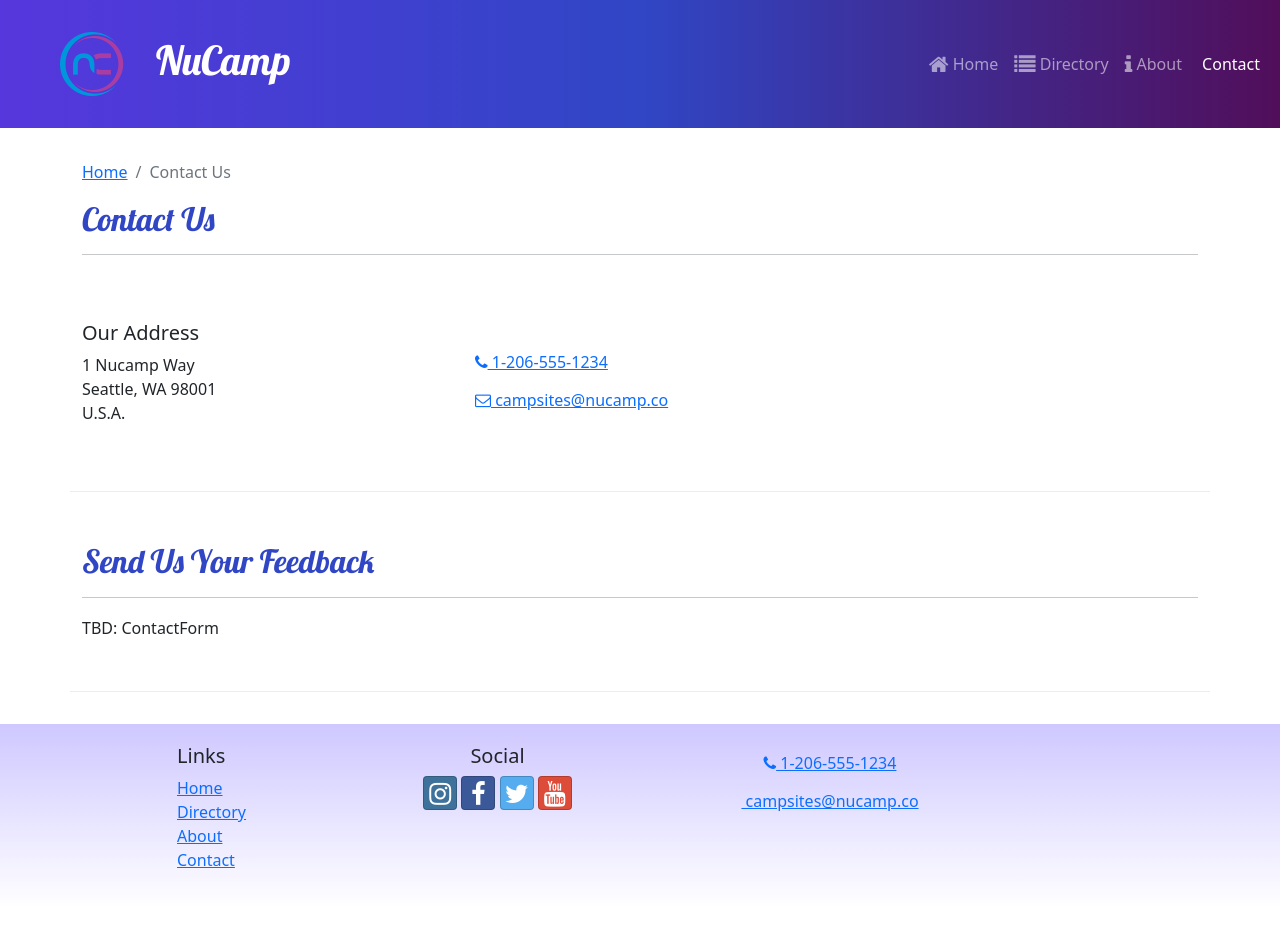
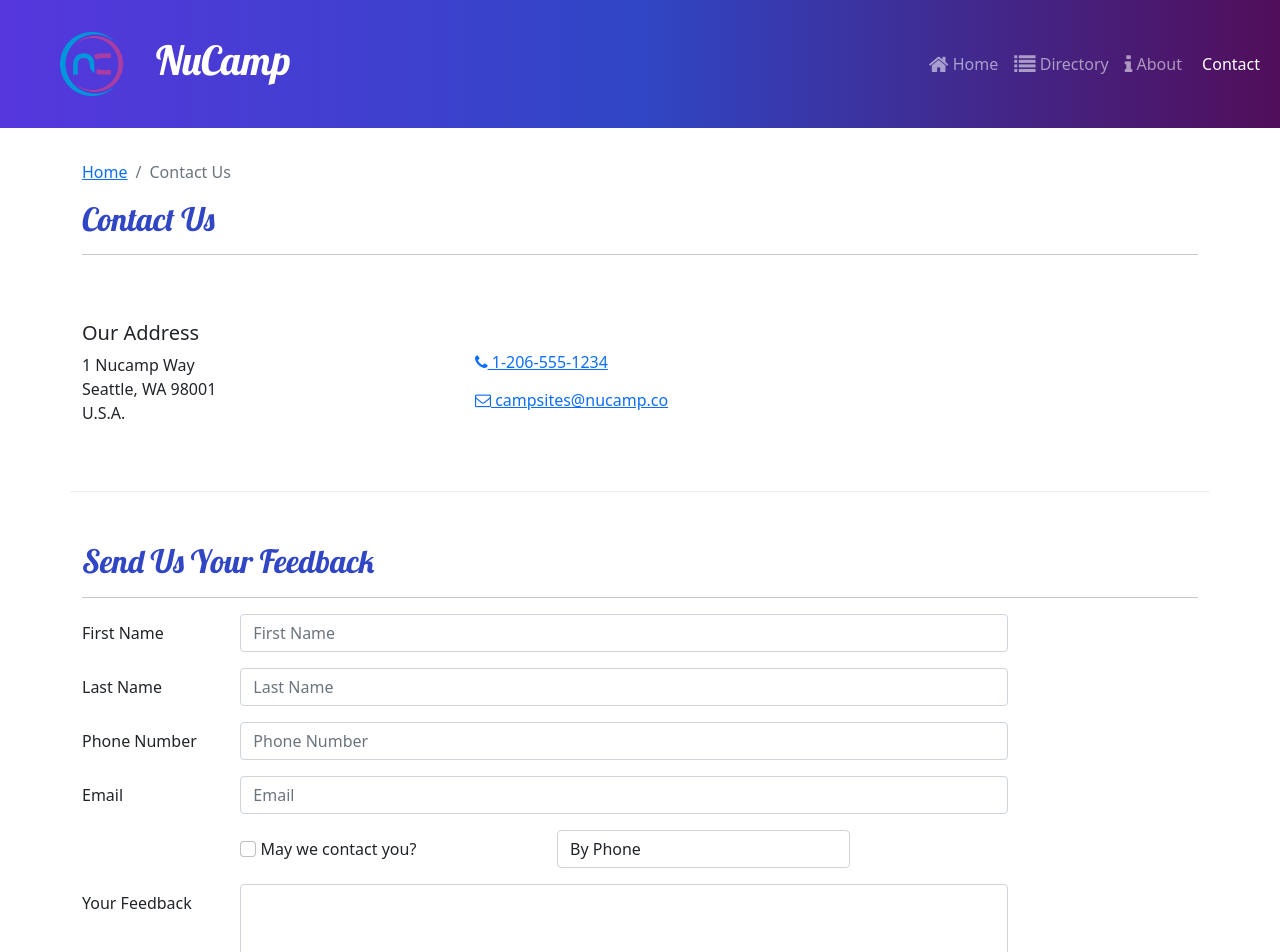
Before and after one commit to oscarmakesthings/ReactCamping, a React (Create React App) app: page /contact in a window 1280 px wide. Shown: the top 952 px of the page. Before the commit the page ends 908 px from the top, so only its background shows below. Built offline with nearby package versions, Linux system fonts and the light colour scheme.

Commit message:
ContactForm1and2

```diff
--- /dev/null
+++ b/src/components/ContactForm.js
@@ -0,0 +1,86 @@
+import { Button, Label, Col, FormGroup } from "reactstrap";
+import { Formik, Field, Form } from "formik";
+
+const ContactForm = () => {
+    return (
+        <Formik
+            initialValues={{
+                firstName: '',
+                lastName: '',
+                phoneNum: '',
+                email: '',
+                agree: false,
+                contactType: 'By Phone',
+                feedback: ''
+            }}
+        >
+            <Form>
+                <FormGroup row>
+                    <Label htmlFor="firstName" md='2'>
+                        First Name
+                    </Label>
+                    <Col md='10'>
+                        <Field className='form-control'
+                        name='firstName' placeholder='First Name'/>
+                    </Col>
+                </FormGroup>
+                <FormGroup row>
+                    <Label htmlFor="lastName" md='2'>
+                        Last Name
+                    </Label>
+                    <Col md='10'>
+                    <Field className='form-control'
+                        name='lastName' placeholder='Last Name'/>
+                    </Col>
+                </FormGroup>
+                <FormGroup row>
+                    <Label htmlFor="phoneNum" md='2'>
+                        Phone Number
+                    </Label>
+                    <Col md='10'>
+                    <Field className='form-control'
+                        name='phoneNumber' placeholder='Phone Number'/>
+                    </Col>
+                </FormGroup>
+                <FormGroup row>
+                    <Label htmlFor="email" md='2'>
+                        Email
+                    </Label>
+                    <Col md='10'>
+                    <Field className='form-control'
+                        name='email' placeholder='Email'/>
+                    </Col>
+                </FormGroup>
+                <FormGroup row>
+                    <Label check md={{ size: 4, offset: 2 }}>
+                        <Field
+                            name='agree'
+                            type='checkbox'
+                            className='form-check-input'
+                        />{' '}
+                        May we contact you?
+                    </Label>
+                    <Col md='4'>
+                    <Field className='form-control'
+                        name='contactType' as='select'>
+                            <option>By Phone</option>
+                            <option>By Email</option>
+                    </Field>
+                    </Col>
+                </FormGroup>
+                <FormGroup row>
+                    <Label htmlFor="feedback" md='2'>
+                        Your Feedback
+                    </Label>
+                    <Col md='10'>
+                    <Field className='form-control'
+                        name='feedback' as='textarea' rows='12' />
+                    </Col>
+                </FormGroup>
+                <FormGroup></FormGroup>
+            </Form>
+        </Formik>
+    )
+}
+
+export default ContactForm;
--- a/src/pages/ContactPage.js
+++ b/src/pages/ContactPage.js
@@ -1,5 +1,6 @@
 import { Container, Col, Row } from "reactstrap";
 import SubHeader from "../components/SubHeader";
+import ContactForm from "../components/ContactForm";
 
 const ContactPage = () => {
     return (
@@ -39,7 +40,9 @@
                         <h2>Send Us Your Feedback</h2>
                         <hr />
                     </Col>
-                    <Col md='10'>TBD: ContactForm</Col>
+                    <Col md='10'>
+                        <ContactForm />
+                    </Col>
                 </Row>
         </Container>
     );
```
